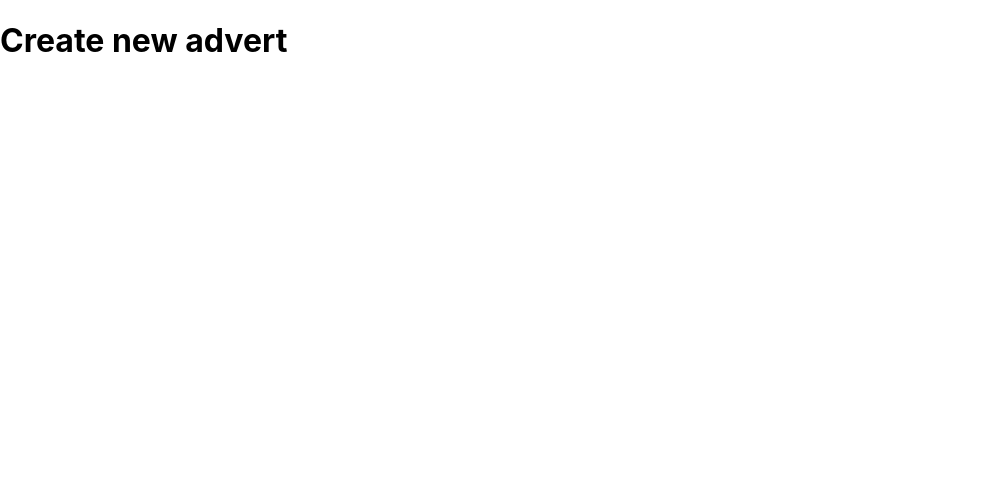
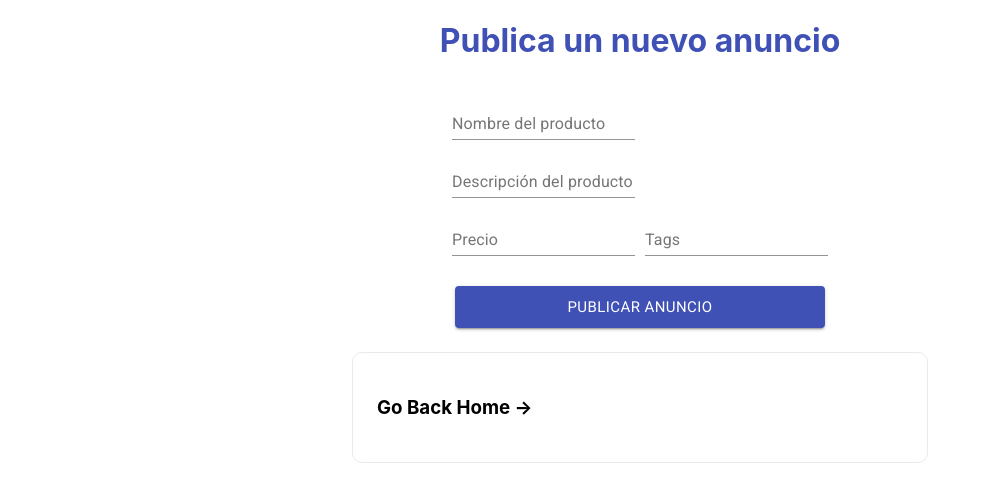
Before and after one commit to NandoLT/Wallaclone-Frontend, a Next.js app in the folder wallaclone/: page /create-advert in a window 1280 px wide. Shown: the top 502 px of the page, without its empty margins (0-990 px from the left). Built offline with nearby package versions, Linux system fonts and the light colour scheme.

Commit message:
Formulario base

```diff
--- a/wallaclone/pages/create-advert.js
+++ b/wallaclone/pages/create-advert.js
@@ -1,11 +1,143 @@
-import React from 'react'
 
-const CreateAdvert = () => {
+import React, { useEffect } from 'react'
+import Link from 'next/link';
+import { makeStyles } from '@material-ui/core/styles';
+import TextField from '@material-ui/core/TextField';
+import Grid from '@material-ui/core/Grid';
+import AccountCircle from '@material-ui/icons/AccountCircle';
+import EmailIcon from '@material-ui/icons/Email';
+import LockIcon from '@material-ui/icons/Lock';
+import Button from '@material-ui/core/Button';
+import { authRegisterAction, authResetState } from '../store/actions';
+import { useDispatch, connect } from 'react-redux';
+import Loading from '../components/Loading';
+import { getIsLogged, getIsLoading, getError } from '../store/selectors';
+import Alert from '../components/Alert';
+import styles from '../styles/Home.module.css'
+
+const useStyles = makeStyles((theme) => ({
+    margin: {
+        margin: theme.spacing(1),
+    },
+}));
+
+
+
+const CreateNewAd = ({ isLogged, isLoading, error }) => {
+
+
+    const classes = useStyles();
+
+
+
+
+    const [adDetails, setAdDetails] = React.useState({
+        name: '',
+        description: '',
+        price: '',
+        tags: [],
+    })
+
+    const handleSubmit = (event) => {
+        console.log(adDetails)
+        event.preventDefault();
+        //dispatch(authRegisterAction(credentials))
+
+    }
+
+
+    const handleInputChange = event => {
+        setAdDetails(oldAdDetails => {
+
+            const newAdDetails = {
+                ...oldAdDetails,
+                [event.target.name]: event.target.value,
+            }
+            return newAdDetails
+        });
+
+    }
+
+
     return (
-        <div>
-            <h1>Create new advert</h1>
+        <div className="register-container">
+            <h1>Publica un nuevo anuncio</h1>
+
+            <form onSubmit={handleSubmit} className="register-form">
+                <div>
+                    <div className={classes.margin, "register-input"}>
+                        <Grid container spacing={1} alignItems="flex-end">
+
+                            <Grid item>
+                                <TextField onChange={event => handleInputChange(event)} name="name" id="input-with-icon-grid" label="Nombre del producto" value={adDetails.name} />
+                            </Grid>
+                        </Grid>
+                    </div>
+
+                </div>
+
+                <div>
+
+                <div className={classes.margin, "register-input"}>
+                        <Grid container spacing={1} alignItems="flex-end">
+
+                            <Grid item>
+                                <TextField onChange={handleInputChange} name="surname" id="input-with-icon-grid" label="Descripción del producto" value={adDetails.description} />
+                            </Grid>
+                        </Grid>
+                    </div>
+                    </div>
+
+                <div>
+
+                    <div className={classes.margin, "register-input"}>
+                        <Grid container spacing={1} alignItems="flex-end">
+
+                            <Grid item>
+                                <TextField onChange={event => handleInputChange(event)} name="email" id="input-with-icon-grid" label="Precio" value={adDetails.price} />
+                            </Grid>
+                        </Grid>
+                    </div>
+                    <div className={classes.margin, "register-input"}>
+                        <Grid container spacing={1} alignItems="flex-end">
+
+                            <Grid item>
+                                <TextField onChange={handleInputChange} name="password" id="input-with-icon-grid" label="Tags" type="password" value={adDetails.tags} />
+                            </Grid>
+                        </Grid>
+                    </div>
+                </div>
+
+
+                {!isLoading && <Button size="large" className={classes.margin} variant="contained" color="primary" type="submit">
+                    Publicar anuncio
+                </Button>}
+                {error && <Alert />}
+
+
+            </form>
+            {isLoading && <Loading />}
+            <Link className={styles.card} href='/' passHref>
+                <div className={styles.card} >
+                    <h3>  Go Back Home &rarr;  </h3>
+                </div>
+            </Link>
+
         </div>
     )
 }
 
-export default CreateAdvert
+
+
+const mapStateToProps = (state) => ({
+    isLogged: getIsLogged(state),
+    isLoading: getIsLoading(state),
+    error: getError(state),
+}); // Para poder conectar el componente al estado de redux
+
+// const mapDispatchToProps = (dispatch) => ({
+//     onLogin: () => dispatch(authLoginAction()),
+//     onLogout: () => dispatch(authLogout())
+// }); //Para poder conectar el componente al dispatch de redux
+
+export default connect(mapStateToProps)(CreateNewAd)
```
